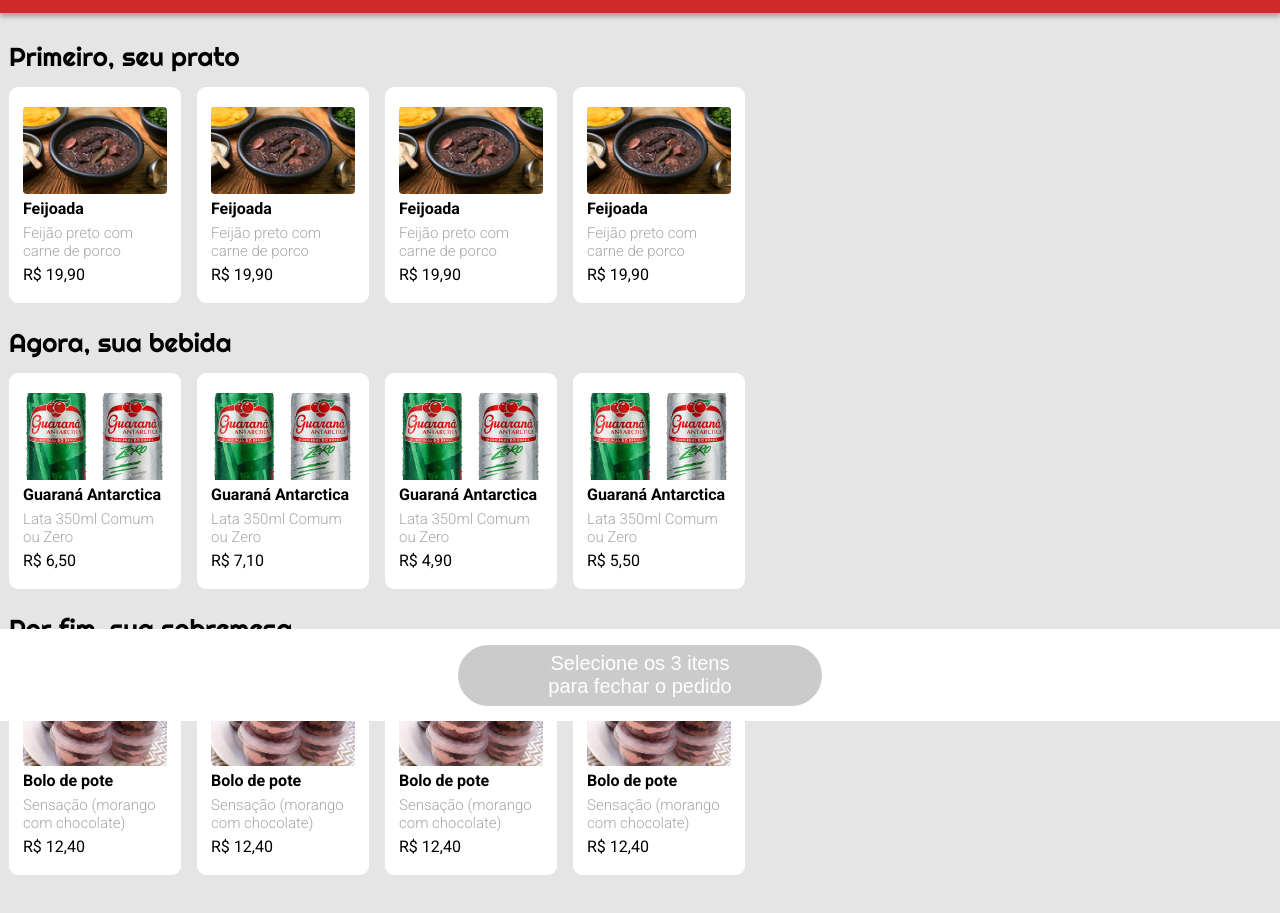
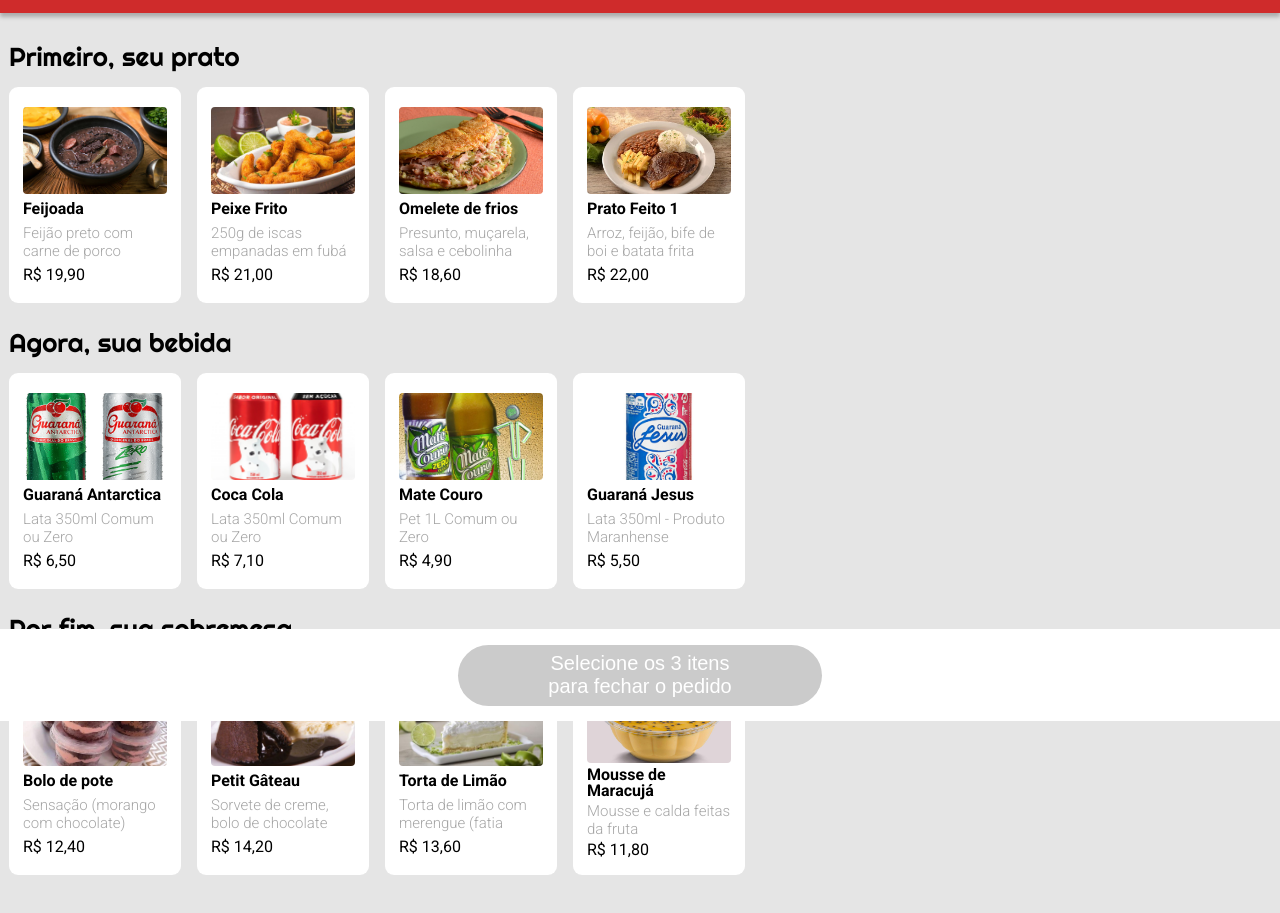
Before and after one commit to carmoandre/Projeto03-FoodCamp, a plain HTML site: page index.html in a window 1280 px wide. Shown: the part 79-992 px from the top of the page. Drawn offline with Linux system fonts and the light colour scheme; files whose address does not match are found by name.

Commit message:
Troca definitiva das imagens e textos de todos os produtos

```diff
--- a/index.html
+++ b/index.html
@@ -8,7 +8,7 @@
     <link href="https://fonts.googleapis.com/css2?family=Righteous&family=Roboto:wght@300;400;700&display=swap" rel="stylesheet">
     <link rel="stylesheet" href="src/css/reset.css">
     <link rel="stylesheet" href="src/css/styles.css">
-    <title>Document</title>
+    <title>FoodCamp</title>
 </head>
 <body>
     <div class="topBar">
@@ -25,22 +25,22 @@
                 <p>R$ 19,90</p>
             </li>
             <li>
-                <img src="src/images/feijoada.jpg">
-                <p>Feijoada</p>
-                <p>Feijão preto com carne de porco</p>
-                <p>R$ 19,90</p>
+                <img src="src/images/isca-de-peixe-frito.jpg">
+                <p>Peixe Frito</p>
+                <p>250g de iscas empanadas em fubá</p>
+                <p>R$ 21,00</p>
             </li>
             <li>
-                <img src="src/images/feijoada.jpg">
-                <p>Feijoada</p>
-                <p>Feijão preto com carne de porco</p>
-                <p>R$ 19,90</p>
+                <img src="src/images/Ometele-de-frios-com-cebolinha-e-salsa-1.jpg">
+                <p>Omelete de frios</p>
+                <p>Presunto, muçarela, salsa e cebolinha</p>
+                <p>R$ 18,60</p>
             </li>
             <li>
-                <img src="src/images/feijoada.jpg">
-                <p>Feijoada</p>
-                <p>Feijão preto com carne de porco</p>
-                <p>R$ 19,90</p>
+                <img src="src/images/bife e batata.jpg">
+                <p>Prato Feito 1</p>
+                <p>Arroz, feijão, bife de boi e batata frita</p>
+                <p>R$ 22,00</p>
             </li>
         </ul>
         <p>Agora, sua bebida</p>
@@ -52,21 +52,21 @@
                 <p>R$ 6,50</p>
             </li>
             <li>
-                <img src="src/images/guarana comum e zero.jpg">
-                <p>Guaraná Antarctica</p>
+                <img src="src/images/latas-coca-cola-natal_2018_ok-e1543862115938.jpg">
+                <p>Coca Cola</p>
                 <p>Lata 350ml Comum ou Zero</p>
                 <p>R$ 7,10</p>
             </li>
             <li>
-                <img src="src/images/guarana comum e zero.jpg">
-                <p>Guaraná Antarctica</p>
-                <p>Lata 350ml Comum ou Zero</p>
+                <img src="src/images/mate-couro.jpg">
+                <p>Mate Couro</p>
+                <p>Pet 1L Comum ou Zero</p>
                 <p>R$ 4,90</p>
             </li>
             <li>
-                <img src="src/images/guarana comum e zero.jpg">
-                <p>Guaraná Antarctica</p>
-                <p>Lata 350ml Comum ou Zero</p>
+                <img src="src/images/guaraná-jesus.jpg">
+                <p>Guaraná Jesus</p>
+                <p>Lata 350ml - Produto Maranhense</p>
                 <p>R$ 5,50</p>
             </li>
         </ul>
@@ -79,22 +79,22 @@
                 <p>R$ 12,40</p>
             </li>
             <li>
-                <img src="src/images/bolo de pote sensação.jpg">
-                <p>Bolo de pote</p>
-                <p>Sensação (morango com chocolate)</p>
-                <p>R$ 12,40</p>
+                <img src="src/images/petit-gateau-1200x774.jpg">
+                <p>Petit Gâteau</p>
+                <p>Sorvete de creme, bolo de chocolate</p>
+                <p>R$ 14,20</p>
             </li>
             <li>
-                <img src="src/images/bolo de pote sensação.jpg">
-                <p>Bolo de pote</p>
-                <p>Sensação (morango com chocolate)</p>
-                <p>R$ 12,40</p>
+                <img src="src/images/torta de limão.jpg">
+                <p>Torta de Limão</p>
+                <p>Torta de limão com merengue (fatia</p>
+                <p>R$ 13,60</p>
             </li>
             <li>
-                <img src="src/images/bolo de pote sensação.jpg">
-                <p>Bolo de pote</p>
-                <p>Sensação (morango com chocolate)</p>
-                <p>R$ 12,40</p>
+                <img src="src/images/mousse de maracujá.jpg">
+                <p>Mousse de Maracujá</p>
+                <p>Mousse e calda feitas da fruta</p>
+                <p>R$ 11,80</p>
             </li>
         </ul>
     </div>
--- a/src/css/styles.css
+++ b/src/css/styles.css
@@ -19,7 +19,7 @@ button {
 
 ul {
   display: flex;
-  overflow: hidden;
+  overflow-x: scroll;
 }
 
 li {
@@ -87,9 +87,6 @@ li p:nth-child(4) {
   margin-bottom: 17px;
 }
 
-.mealOptions {
-}
-
 .bottomBar {
   background: #fff;
   width: 100%;
```
Also changed, not shown: src/images/Ometele-de-frios-com-cebolinha-e-salsa-1.jpg (added), src/images/bife e batata.jpg (added), src/images/guaraná-jesus.jpg (added), src/images/isca-de-peixe-frito.jpg (added), src/images/latas-coca-cola-natal_2018_ok-e1543862115938.jpg (added), src/images/mate-couro.jpg (added), src/images/mousse de maracujá.jpg (added), src/images/petit-gateau-1200x774.jpg (added), src/images/torta de limão.jpg (added).
